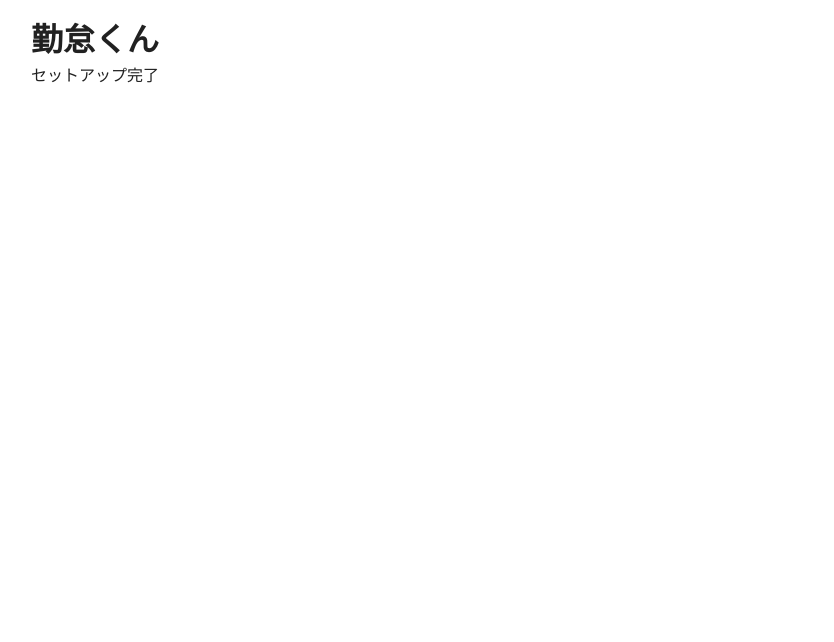
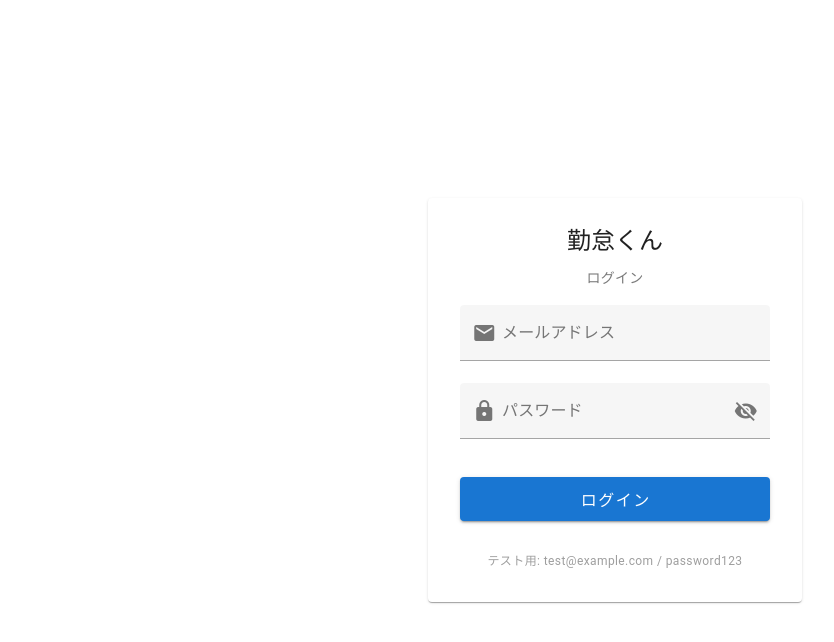
Before and after one commit to m-miyawaki-m/task-docker, a Vue app in the folder attendance-app/: page /login in a window 1280 px wide. Shown: the top 642 px of the page, without its empty margins (25-859 px from the left). Built offline with nearby package versions, Linux system fonts and the light colour scheme.

Commit message:
feat: update App.vue with router-view

```diff
--- a/attendance-app/src/App.vue
+++ b/attendance-app/src/App.vue
@@ -1,10 +1,7 @@
 <template>
   <v-app>
     <v-main>
-      <v-container>
-        <h1>勤怠くん</h1>
-        <p>セットアップ完了</p>
-      </v-container>
+      <router-view />
     </v-main>
   </v-app>
 </template>
--- a/attendance-app/vite.config.ts
+++ b/attendance-app/vite.config.ts
@@ -1,7 +1,12 @@
 import { defineConfig } from 'vite'
 import vue from '@vitejs/plugin-vue'
+import { fileURLToPath, URL } from 'node:url'
 
-// https://vite.dev/config/
 export default defineConfig({
   plugins: [vue()],
+  resolve: {
+    alias: {
+      '@': fileURLToPath(new URL('./src', import.meta.url)),
+    },
+  },
 })
```
